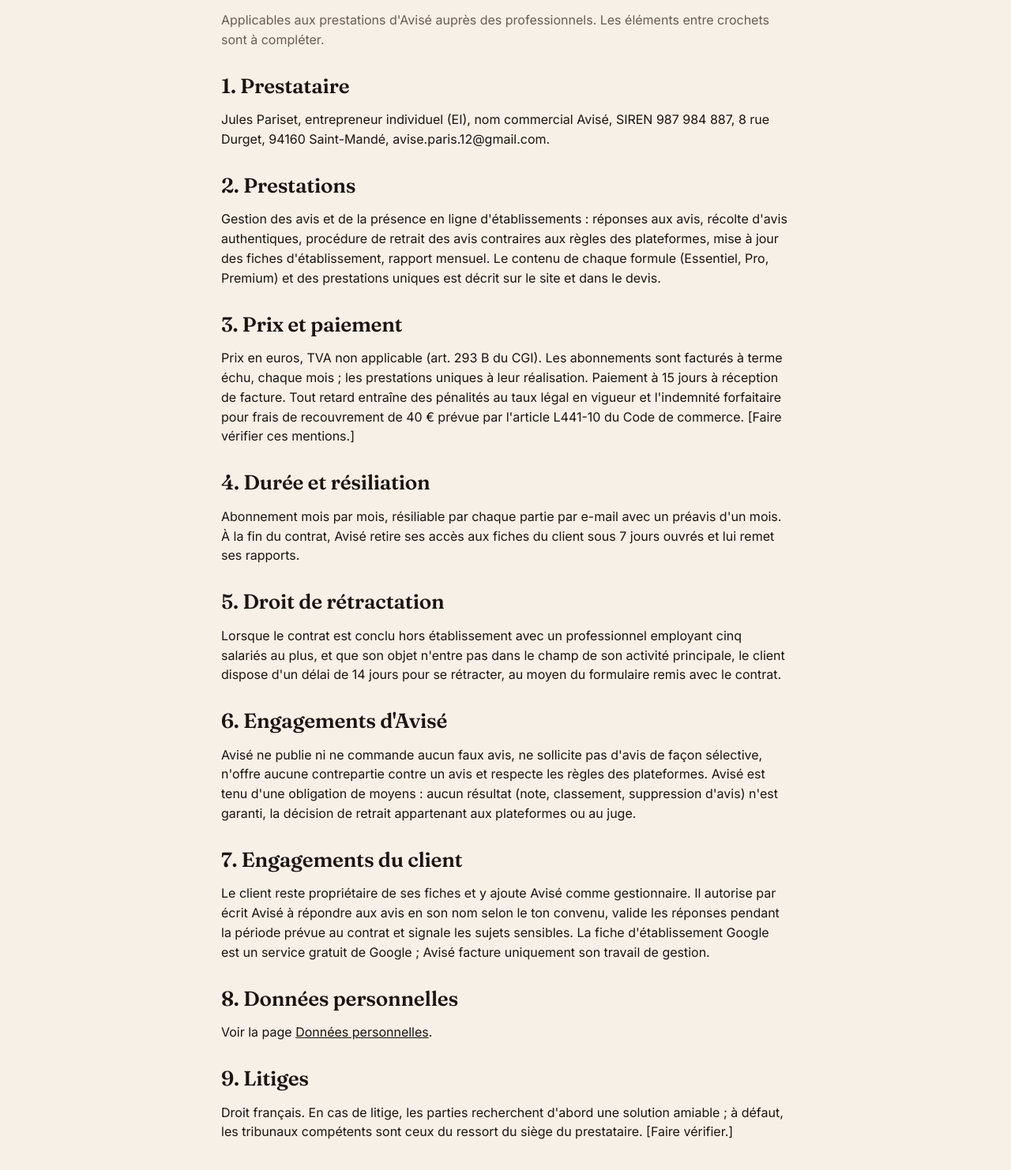
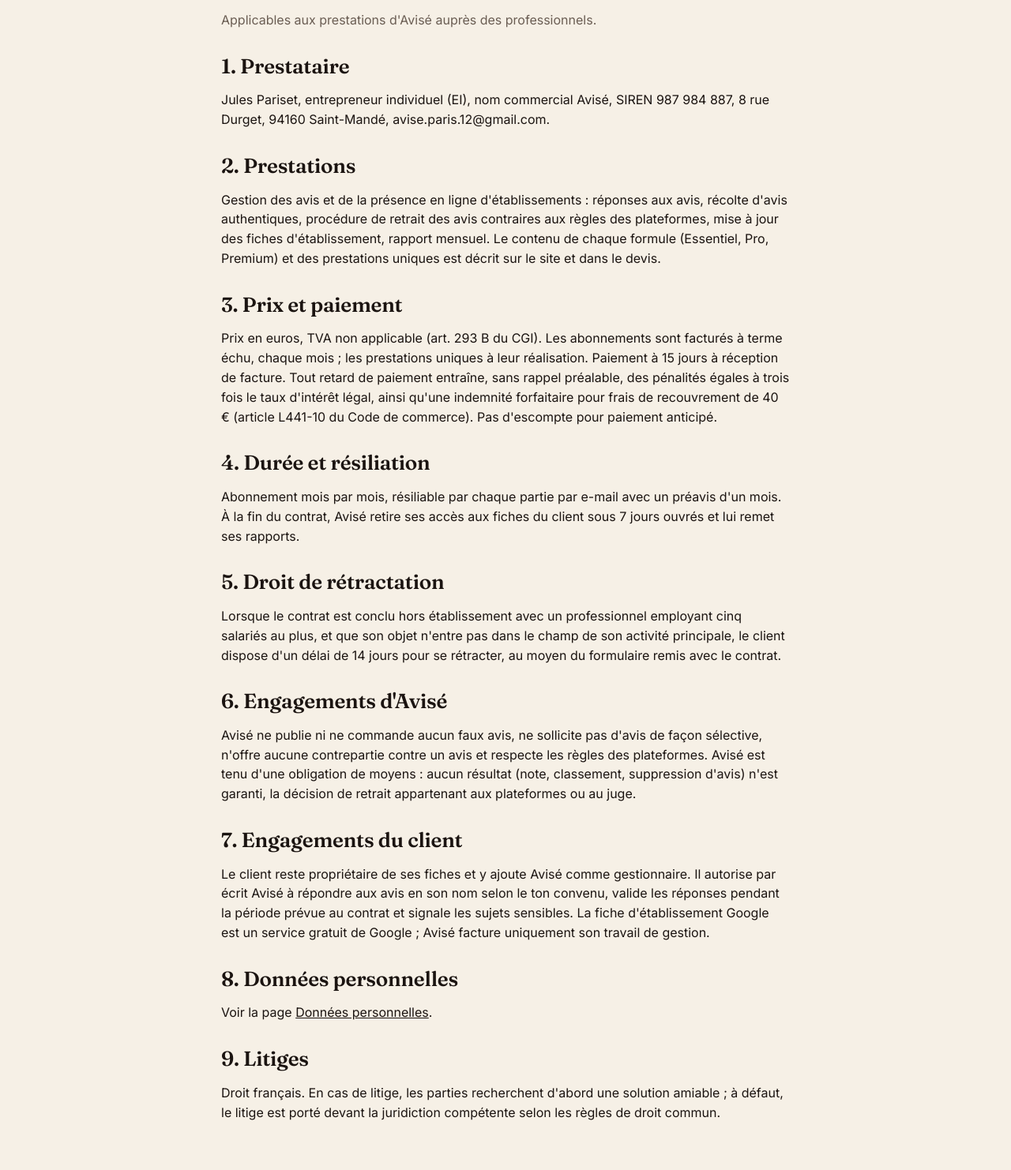
Before and after one commit to avise-paris/avise-paris.github.io, a plain HTML site: page cgv.html in a window 1280 px wide. Shown: the part 146-1628 px from the top of the page at 79% size. Drawn offline with Linux system fonts and the light colour scheme.

Commit message:
Audit : CGV finalisées, préavis clarifié, mode d'emploi en noindex
Co-Authored-By: Claude Opus 5.5 <noreply@anthropic.com>
Claude-Session: https://claude.ai/code/session_01HtMbZU4iSqNdS3kSovza2T

```diff
--- a/cgv.html
+++ b/cgv.html
@@ -5,14 +5,14 @@
 <link rel="stylesheet" href="espace/style.css"><style>main{max-width:760px}main h2{margin-top:32px}main p,main li{color:var(--ink)}</style></head>
 <body><header class="top"><div class="in"><a class="logo" href="./"><span>Avis<b>é</b></span></a><a class="btn ghost sm" href="./">Retour au site</a></div></header>
 <main><h1>Conditions générales de vente</h1>
-<p class="muted">Applicables aux prestations d'Avisé auprès des professionnels. Les éléments entre crochets sont à compléter.</p>
+<p class="muted">Applicables aux prestations d'Avisé auprès des professionnels.</p>
 <h2>1. Prestataire</h2><p>Jules Pariset, entrepreneur individuel (EI), nom commercial Avisé, SIREN 987 984 887, 8 rue Durget, 94160 Saint-Mandé, avise.paris.12@gmail.com.</p>
 <h2>2. Prestations</h2><p>Gestion des avis et de la présence en ligne d'établissements : réponses aux avis, récolte d'avis authentiques, procédure de retrait des avis contraires aux règles des plateformes, mise à jour des fiches d'établissement, rapport mensuel. Le contenu de chaque formule (Essentiel, Pro, Premium) et des prestations uniques est décrit sur le site et dans le devis.</p>
-<h2>3. Prix et paiement</h2><p>Prix en euros, TVA non applicable (art. 293 B du CGI). Les abonnements sont facturés à terme échu, chaque mois ; les prestations uniques à leur réalisation. Paiement à 15 jours à réception de facture. Tout retard entraîne des pénalités au taux légal en vigueur et l'indemnité forfaitaire pour frais de recouvrement de 40 € prévue par l'article L441-10 du Code de commerce. [Faire vérifier ces mentions.]</p>
+<h2>3. Prix et paiement</h2><p>Prix en euros, TVA non applicable (art. 293 B du CGI). Les abonnements sont facturés à terme échu, chaque mois ; les prestations uniques à leur réalisation. Paiement à 15 jours à réception de facture. Tout retard de paiement entraîne, sans rappel préalable, des pénalités égales à trois fois le taux d'intérêt légal, ainsi qu'une indemnité forfaitaire pour frais de recouvrement de 40 € (article L441-10 du Code de commerce). Pas d'escompte pour paiement anticipé.</p>
 <h2>4. Durée et résiliation</h2><p>Abonnement mois par mois, résiliable par chaque partie par e-mail avec un préavis d'un mois. À la fin du contrat, Avisé retire ses accès aux fiches du client sous 7 jours ouvrés et lui remet ses rapports.</p>
 <h2>5. Droit de rétractation</h2><p>Lorsque le contrat est conclu hors établissement avec un professionnel employant cinq salariés au plus, et que son objet n'entre pas dans le champ de son activité principale, le client dispose d'un délai de 14 jours pour se rétracter, au moyen du formulaire remis avec le contrat.</p>
 <h2>6. Engagements d'Avisé</h2><p>Avisé ne publie ni ne commande aucun faux avis, ne sollicite pas d'avis de façon sélective, n'offre aucune contrepartie contre un avis et respecte les règles des plateformes. Avisé est tenu d'une obligation de moyens : aucun résultat (note, classement, suppression d'avis) n'est garanti, la décision de retrait appartenant aux plateformes ou au juge.</p>
 <h2>7. Engagements du client</h2><p>Le client reste propriétaire de ses fiches et y ajoute Avisé comme gestionnaire. Il autorise par écrit Avisé à répondre aux avis en son nom selon le ton convenu, valide les réponses pendant la période prévue au contrat et signale les sujets sensibles. La fiche d'établissement Google est un service gratuit de Google ; Avisé facture uniquement son travail de gestion.</p>
 <h2>8. Données personnelles</h2><p>Voir la page <a href="confidentialite.html">Données personnelles</a>.</p>
-<h2>9. Litiges</h2><p>Droit français. En cas de litige, les parties recherchent d'abord une solution amiable ; à défaut, les tribunaux compétents sont ceux du ressort du siège du prestataire. [Faire vérifier.]</p>
+<h2>9. Litiges</h2><p>Droit français. En cas de litige, les parties recherchent d'abord une solution amiable ; à défaut, le litige est porté devant la juridiction compétente selon les règles de droit commun.</p>
 </main></body></html>
```
Also changed, not shown: index.html (+2 -2 lines), mode-emploi.html (+1 -1 lines).
